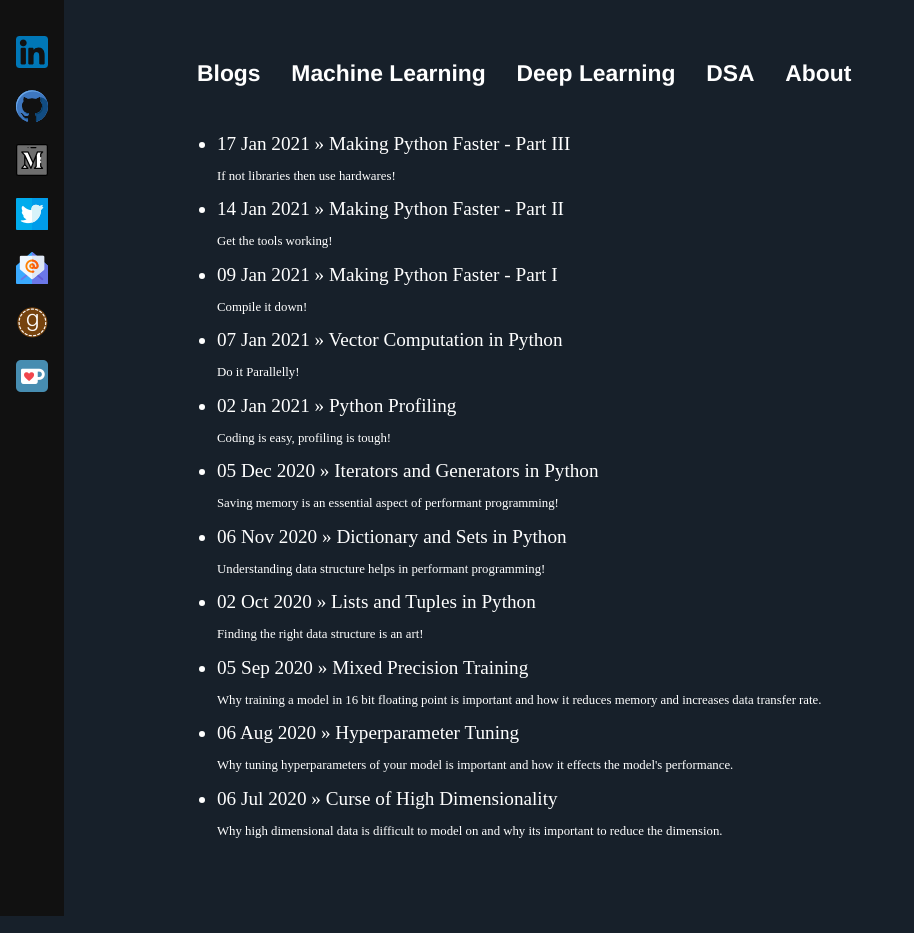
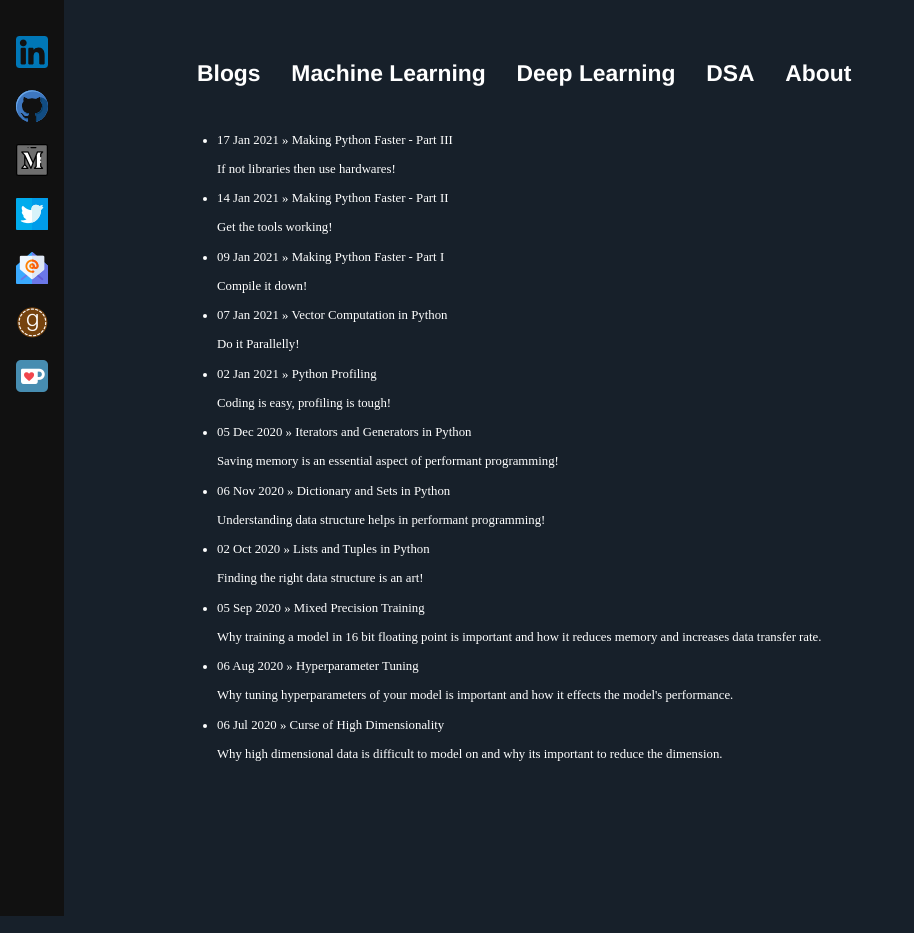
Before and after one commit to Mayurji/mayurji.github.io, a Jekyll site: the page built from index.html, in a window 1280 px wide. Shown: the whole page, without its empty margins (0-914 px from the left). Built offline with Jekyll 4.4.1, drawn with Linux system fonts in a browser that asks for light colours.

Commit message:
Update main.css

```diff
--- a/css/main.css
+++ b/css/main.css
@@ -55,19 +55,19 @@
     text-decoration: underline;
 }
 h1 {
-    font-size: 3em;
+    font-size: 5vw;
     font-family:'Helvetica', 'Arial', 'Sans-Serif';
     color: white;
 }
 
 h2 {
-    font-size: 2.5em;
+    font-size: 3vw;
     font-family:'Helvetica', 'Arial', 'Sans-Serif';
     color: white;
 }
 
 h3 {
-    font-size: 2em;
+    font-size: 2vw;
     font-family:'Helvetica', 'Arial', 'Sans-Serif';
     color: white;
 }
@@ -80,13 +80,13 @@
 }
 
 h4 {
-    font-size: 1.5em;
+    font-size: 1.5vw;
     font-family:'Helvetica', 'Arial', 'Sans-Serif';
     color: white;
 }
 
 h5 {
-    font-size: 1.0em;
+    font-size: 1.0vw;
     font-family:'Helvetica', 'Arial', 'Sans-Serif';
     color: white;
     height: 0px;
@@ -94,20 +94,20 @@
 
 footer {
     border-top: 1px solid #d5d5d5;
-    font-size: .8em;
+    font-size: 1vw;
 
 }
 
 ul.posts {
     margin: 20px auto 40px;
-    font-size: 1.2em;
+    font-size: 1vw;
     color: white;
 }
 
 ul.posts li {
     list-style: disc;
     color: white;
-    font-size: 1.0em;
+    font-size: 1vw;
 }
 
 img {
```
